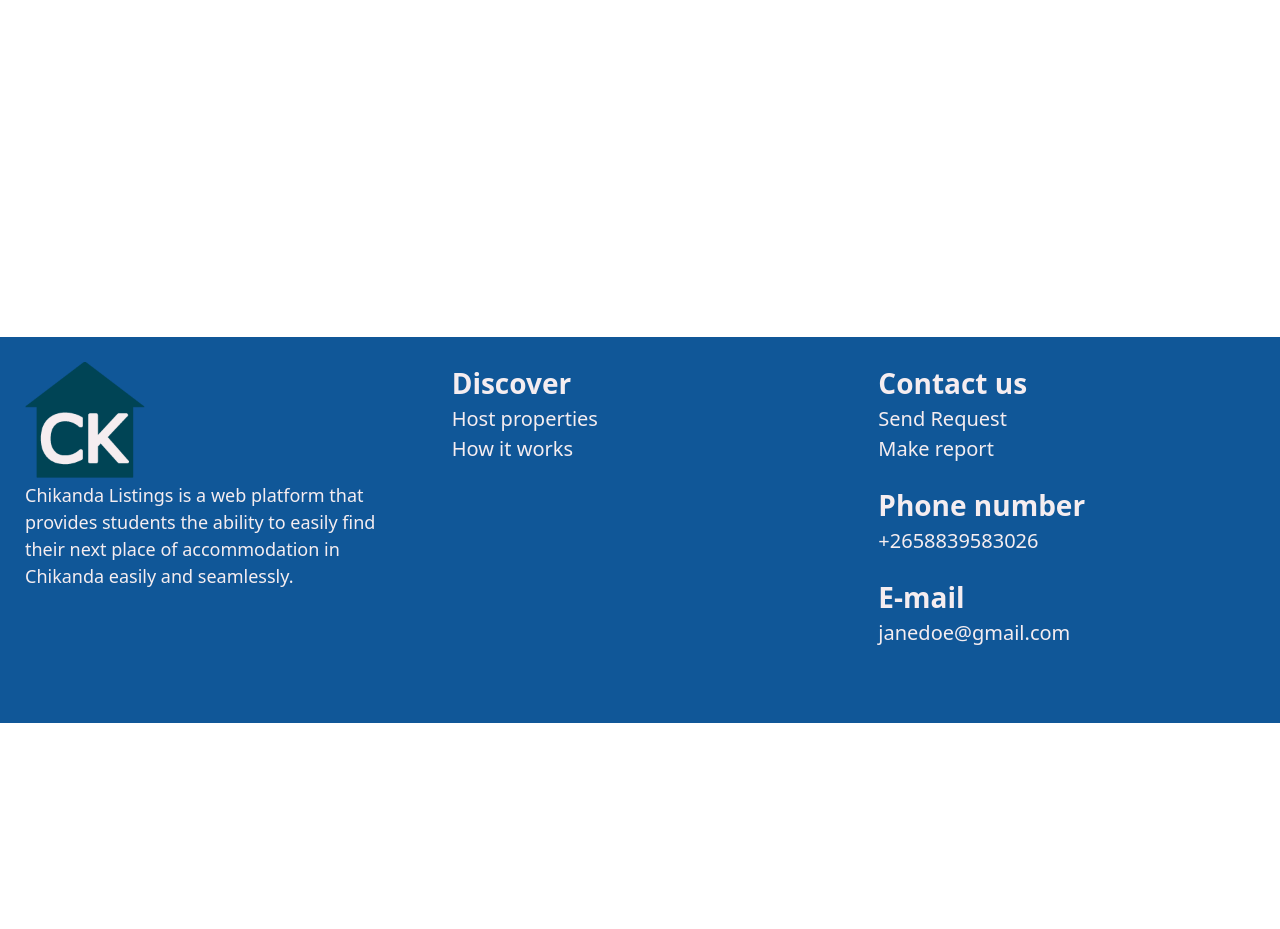
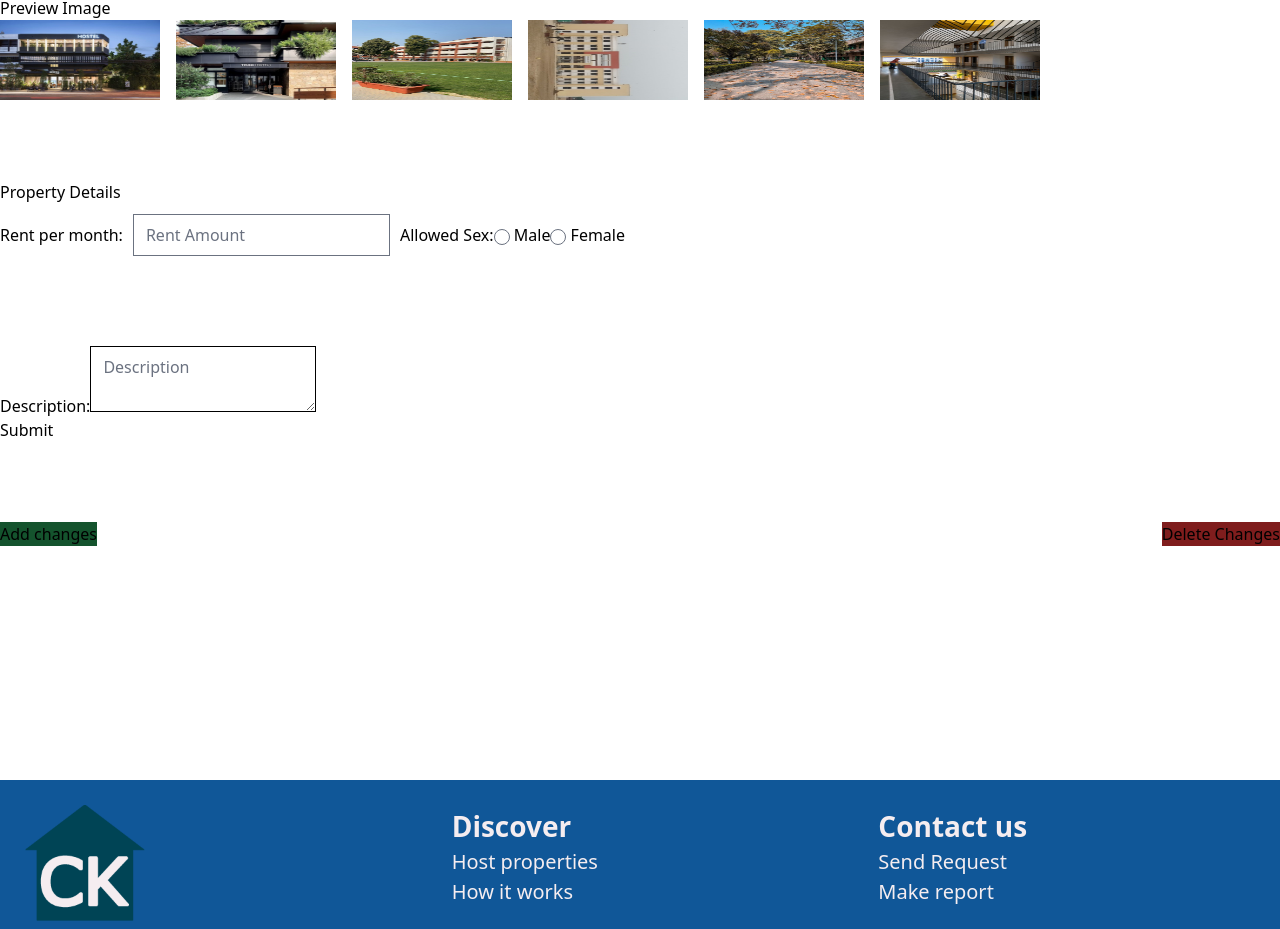
Before and after one commit to bsc-com-30-19/chikanda_listings, a React (Create React App) app in the folder chikanda-listings-site/: page /propmanage in a window 1280 px wide. Shown: the part 77-1006 px from the top of the page. Before the commit the page ends 800 px from the top, so only its background shows below. Built offline with nearby package versions, Linux system fonts and the light colour scheme.

Commit message:
Simple changes to routes and adding foorters and navbar

```diff
--- a/chikanda-listings-site/src/components/charles/Components/Myform.js
+++ b/chikanda-listings-site/src/components/charles/Components/Myform.js
@@ -45,16 +45,8 @@ const MyForm = () => {
 
   return (
     <div style={{ display: 'flex', flexDirection: 'column', minHeight: '100vh' }}>
-      <header className="bg-blue-400" style={{ fontSize: '4em' }}>
-        <div className="flex justify-between">
-          <div>
-            <h1>Property Management</h1>
-          </div>
-        </div>
-      </header>
       <div className="flex justify-between mt-4">
         <h2>Preview Image</h2>
-        <input type="text" placeholder="Search..." />
       </div>
       <form onSubmit={handleSubmit} style={{ flex: 1 }}>
         <div className="flex space-x-4">
@@ -86,9 +78,6 @@ const MyForm = () => {
           <button className={`${deleteButtonColor}`} onClick={handleDelete}>Delete Changes</button>
         </div>
       </form>
-      <footer className="bg-blue-900 mt-4" style={{ fontSize: '4em' }}>
-        <h1>...</h1>
-      </footer>
     </div>
   );
 };
--- a/chikanda-listings-site/src/components/charles/Form.js
+++ b/chikanda-listings-site/src/components/charles/Form.js
@@ -1,13 +1,9 @@
 import React from 'react';
+import Footer from '../footer';
 
 const App = () => {
   return (
     <div className="flex flex-col min-h-screen">
-      <header className="p-4 bg-sky-600 text-white flex justify-between">
-        <div>
-          <input type="text" placeholder="Search..." className="p-1 rounded-md" />
-        </div>
-      </header>
       <div className='mb-3 m-6'>
           <h1 className=' text-[20px]'>YOUR PROPERTIES</h1>
       <hr className='border border-black'></hr>
@@ -16,14 +12,9 @@ const App = () => {
         <form className="flex w-full gap-6">
           <img src="https://th.bing.com/th/id/OIP.RqSDOkOoPalkvt2MUoHvwAHaFj?w=244&h=183&c=7&r=0&o=5&pid=1.7" alt="Hostel"/>
           <img className=" border border-black border-6 border-dashed" src="https://th.bing.com/th?q=A+Youth+Hostel&w=120&h=120&c=1&rs=1&qlt=90&cb=1&pid=InlineBlock&mkt=en-WW&cc=MW&setlang=en&adlt=moderate&t=1&mw=247" alt="Hostel"/>
-
         </form>
       </main>
       <button className="p-2 bg-green-900 text-white rounded-md w-36 m-9" >Add Property</button>
-
-      <footer className="p-10 bg-blue-900 text-white">
-        <p>ContactUs</p>
-      </footer>
     </div>
   );
 };
--- a/chikanda-listings-site/src/components/footer.js
+++ b/chikanda-listings-site/src/components/footer.js
@@ -1,4 +1,5 @@
 import logo from "../assets/logo/LOGO.png";
+import { Link } from "react-router-dom";
 
 function Footer() {
   return (
@@ -24,8 +25,12 @@ function Footer() {
             <div className="text-[20px] basis-full md:basis-1/2 py-[25px] px-[25px]">
               <h1 className="text-[28px] font-bold">Contact us</h1>
               <ul>
-                <li>Send Request</li>
-                <li>Make report</li>
+                <li>
+                  <Link to="/report">Send Request</Link>
+                </li>
+                <li>
+                  <Link to="/report">Make report</Link>
+                </li>
                 <div>
                   <div className=" pt-[20px]">
                     <h1 className="text-[28px] font-bold">Phone number</h1>
--- a/chikanda-listings-site/src/routes.js
+++ b/chikanda-listings-site/src/routes.js
@@ -6,13 +6,14 @@ import Login from './pages/login';
 import NotificationSystem from './pages/Notification System';
 import Propertysearch from './pages/propertysearch';
 import SignUp from './pages/signup';
-import PropertyManage from './pages/propertymange';
 import ToiletTypes from './components/propertymange/toilets';
 import RoomAvailability from './components/propertymange/room';
 import HostelBathrooms from './components/propertymange/hostelbathroom';
 import PropertyView from './pages/propertyview';
 import Report from './pages/reports/report';
 import ManageBookings from './pages/managebookings';
+import MyForm from './components/charles/Components/Myform';
+import Form from './components/charles/Form'
 
 
 const Routing = () => {
@@ -26,7 +27,8 @@ const Routing = () => {
           <Route path="/toilet" element={<ToiletTypes />}/>
           <Route path="/room" element={<RoomAvailability />} />
           <Route path="/hostbathroom" element={<HostelBathrooms />} />
-          <Route path="/propmanage" element={<PropertyManage />}/>
+          <Route path="/propmanage" element={<MyForm />}/>
+          <Route path="/form" element={<Form />}/>
           <Route path="/propview" element={<PropertyView />} />
           <Route path="/report" element={<Report/>} />
           <Route path='/managebookings' element={<ManageBookings />} />
```
